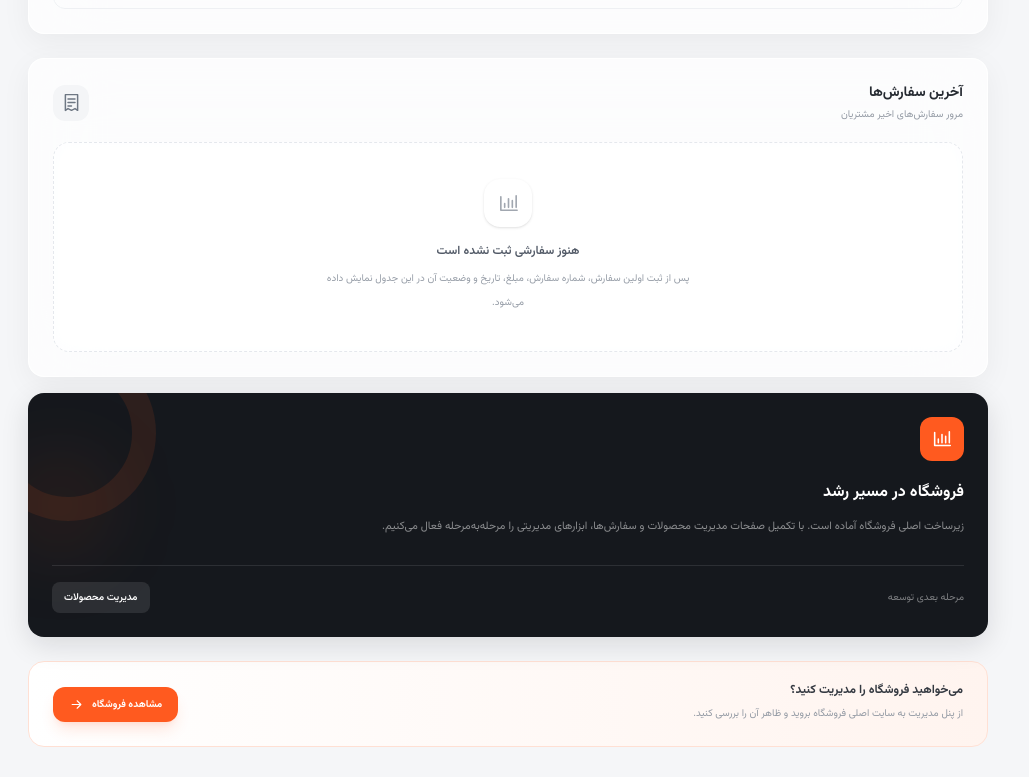
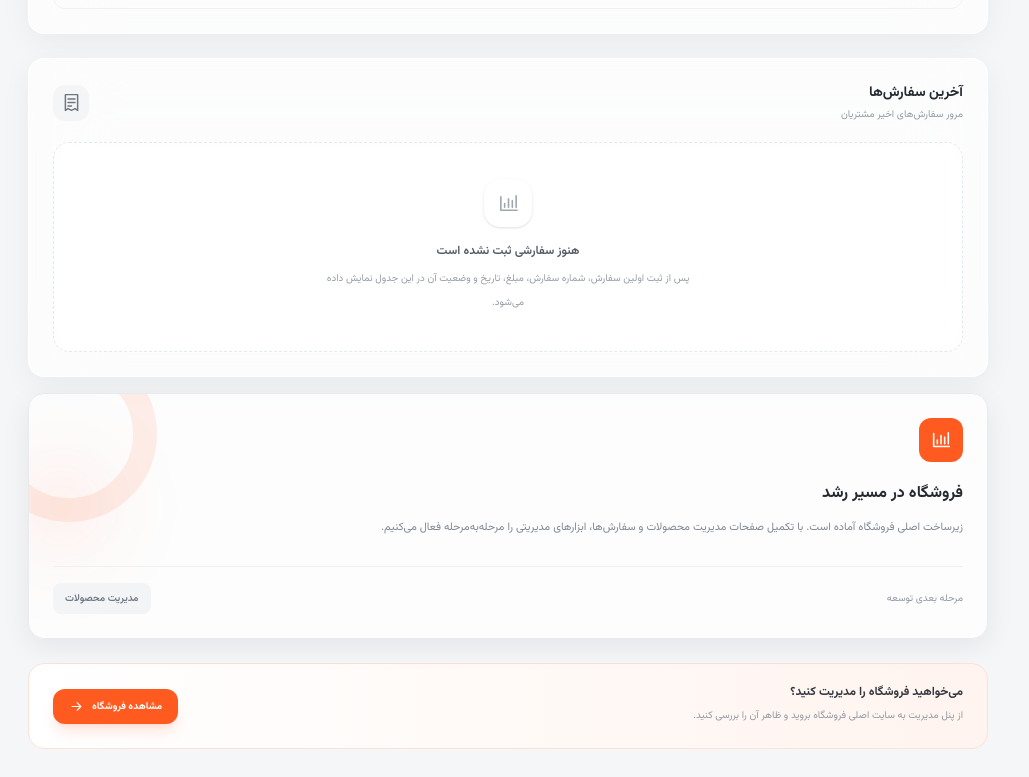
Before and after one commit to Amirsaboor/next-shop-fullstack, a Next.js app: page /admin in a window 1280 px wide. Shown: the part 1191-1968 px from the top of the page, without its empty margins (0-1029 px from the left). Built offline with nearby package versions, Linux system fonts and the light colour scheme.

Commit message:
Make dashboard promo card theme aware

```diff
--- a/src/app/(admin)/admin/page.tsx
+++ b/src/app/(admin)/admin/page.tsx
@@ -235,7 +235,7 @@ export default function AdminDashboardPage() {
             />
           </div>
         </article>
-        <article className="relative overflow-hidden rounded-2xl bg-[#15181d] p-6 text-white shadow-[0_8px_28px_rgba(18,20,23,0.12)]">
+        <article className="relative overflow-hidden rounded-2xl border border-[#e8eaee] bg-white/75 p-6 text-[#252a31] shadow-[0_8px_28px_rgba(18,20,23,0.07)] transition-colors dark:border-white/10 dark:bg-[#20242c] dark:text-white">
           <div className="absolute -left-12 -top-12 h-44 w-44 rounded-full border-[24px] border-[#ff5a1f]/10" />
           <div className="absolute -left-4 top-16 h-24 w-24 rounded-full bg-[#ff5a1f]/10 blur-2xl" />
           <div className="relative">
@@ -243,13 +243,13 @@ export default function AdminDashboardPage() {
               <Icon name="chart" size={22} />
             </span>
             <p className="mt-5 text-base font-bold">فروشگاه در مسیر رشد</p>
-            <p className="mt-2 text-[11px] leading-7 text-white/50">
+            <p className="mt-2 text-[11px] leading-7 text-[#7f8792] dark:text-white/50">
               زیرساخت اصلی فروشگاه آماده است. با تکمیل صفحات مدیریت محصولات و سفارش‌ها، ابزارهای
               مدیریتی را مرحله‌به‌مرحله فعال می‌کنیم.
             </p>
-            <div className="mt-6 flex items-center justify-between border-t border-white/10 pt-4">
-              <span className="text-[10px] text-white/45">مرحله بعدی توسعه</span>
-              <span className="rounded-lg bg-white/10 px-3 py-2 text-[10px] font-semibold">
+            <div className="mt-6 flex items-center justify-between border-t border-[#eef0f3] pt-4 dark:border-white/10">
+              <span className="text-[10px] text-[#9299a3] dark:text-white/45">مرحله بعدی توسعه</span>
+              <span className="rounded-lg bg-[#f3f4f6] px-3 py-2 text-[10px] font-semibold text-[#6f7782] dark:bg-white/10 dark:text-white/80">
                 مدیریت محصولات
               </span>
             </div>
```
